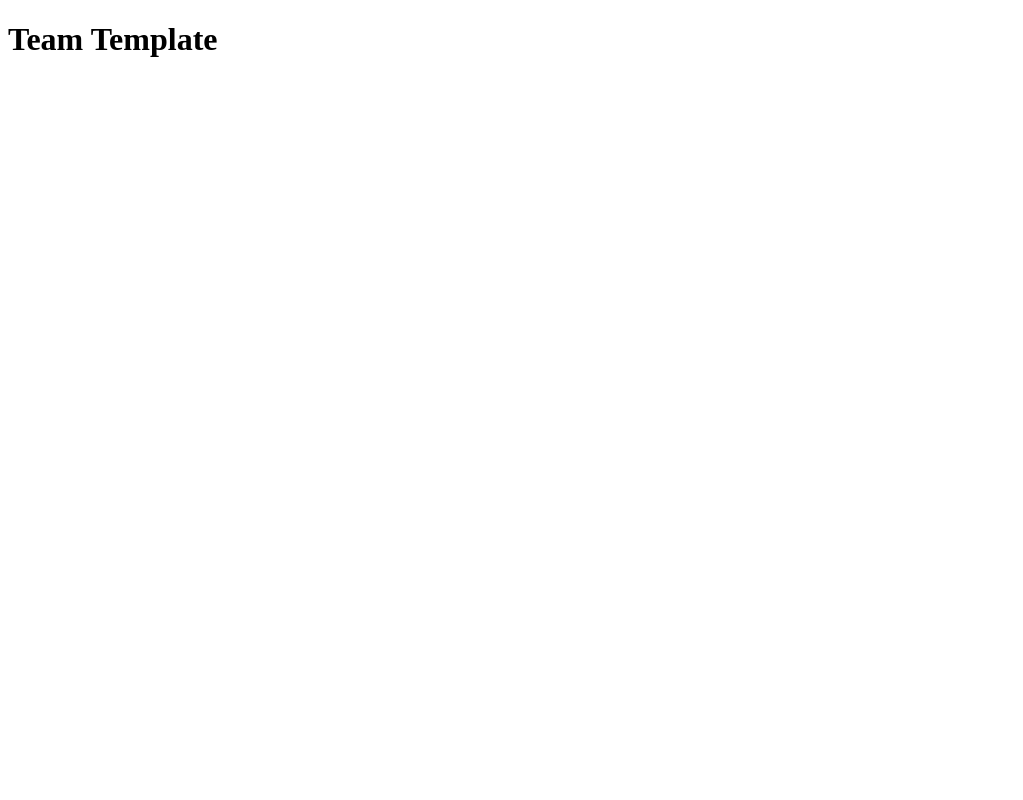
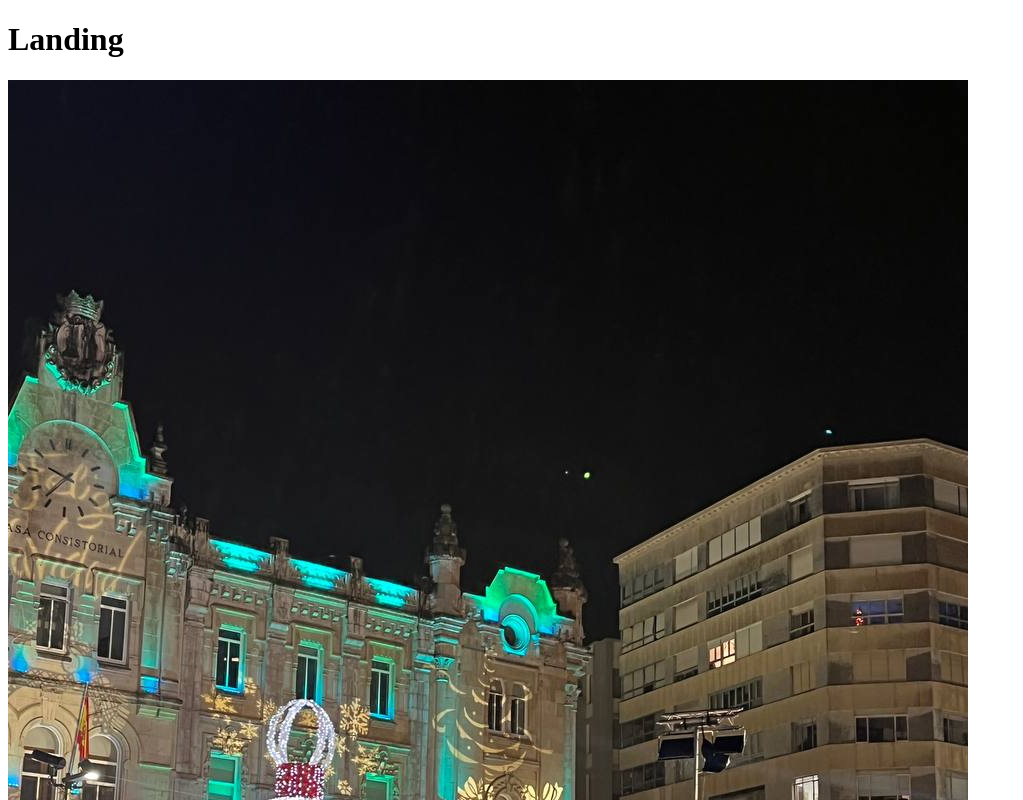
Before and after one commit to mishchanchukanatoliy/landing, a plain HTML site: page index.html in a window 1280 px wide. Shown: the top 800 px of the page, without its empty margins (0-1023 px from the left). Drawn offline with Linux system fonts and the light colour scheme.

Commit message:
Sample html

```diff
--- a/index.html
+++ b/index.html
@@ -1,21 +1,24 @@
 <!DOCTYPE html>
 <html lang="en">
+
 <head>
     <meta charset="UTF-8">
     <meta http-equiv="X-UA-Compatible" content="IE=edge">
     <meta name="viewport" content="width=device-width, initial-scale=1.0">
-    <title>Document</title>
+    <title>Landing</title>
     <link rel="shortcut icon" href="https://placekitten.com/96/139" type="image/x-icon">
 </head>
+
 <body>
     <header>
-        <h1>Team Template</h1>
+        <h1>Landing</h1>
     </header>
     <main>
-
+        <img src="img/valensia.jpg" alt="valensia">
     </main>
     <footer>
 
     </footer>
 </body>
+
 </html>
```
Also changed, not shown: img/valensia.jpg (added).
